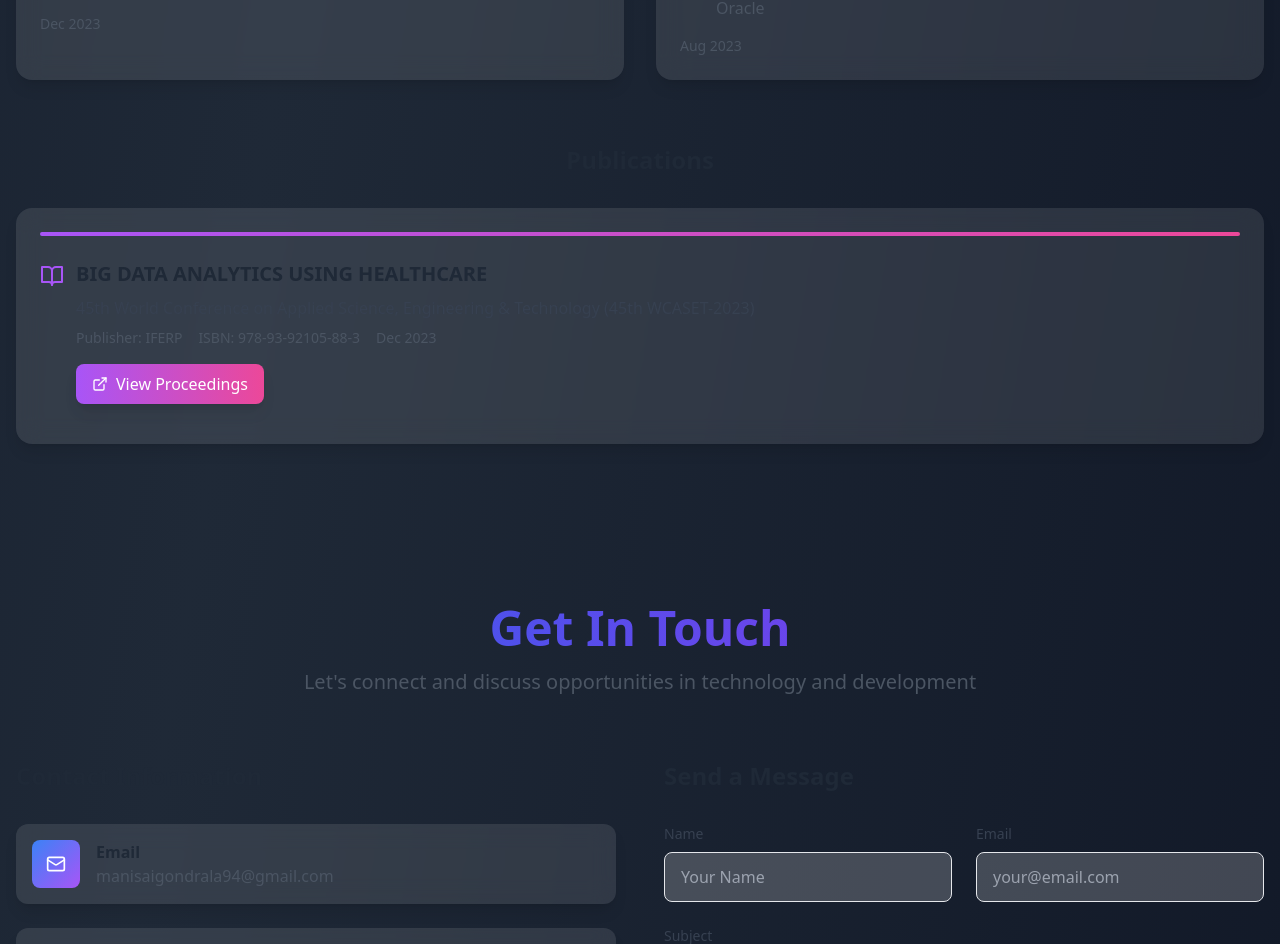
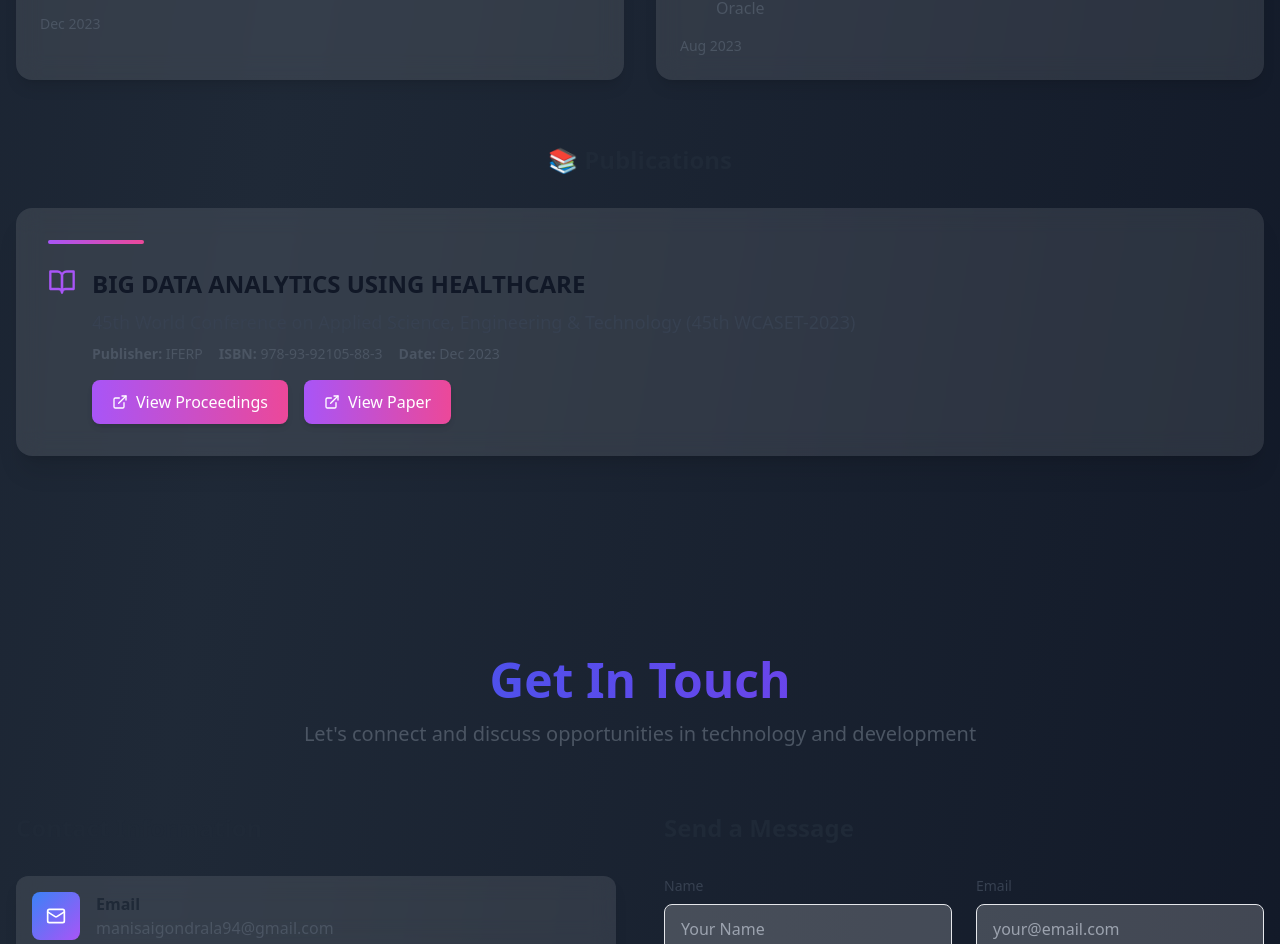
Before and after one commit to ManisaiGondrala/portfolio1, a React (Vite) app in the folder project/: page / in a window 1280 px wide. Shown: the part 5913-6857 px from the top of the page. Built offline with nearby package versions, Linux system fonts and the light colour scheme.

Commit message:
view_paper added

```diff
--- a/project/src/assets/assets.ts
+++ b/project/src/assets/assets.ts
@@ -2,4 +2,5 @@ import my_profile from './mani1-1.png'
 import ResumePDF from './Gondrala_Mani_Sai_Resume.pdf'
 import hackerrank_logo from './HackerRank_Icon.png'
 import leetcode_logo from './leetcode_icon.png'
-export {my_profile, ResumePDF, hackerrank_logo, leetcode_logo};
+import paper1 from './BIG_DATA_ANALYTICS_USING_HEALTHCARE.pdf'
+export {my_profile, ResumePDF, hackerrank_logo, leetcode_logo, paper1};
--- a/project/src/components/Experience.tsx
+++ b/project/src/components/Experience.tsx
@@ -1,5 +1,6 @@
 import React from 'react';
 import { Calendar, Award, BookOpen, ExternalLink } from 'lucide-react';
+import { paper1 } from '../assets/assets';
 const Experience: React.FC = () => {
   const education = [
     {
@@ -72,6 +73,12 @@ const handlePublicationDownload = () => {
   window.open("https://www.wcasetgoa.com/45th%20WCASET_%20Proceeding.pdf", "_blank");
 };
 
+const downloadpaper1 = () => {
+    const link = document.createElement('a');
+    link.href = paper1;
+    link.download = '';
+    link.click();
+  };
 
   return (
     <section id="experience" className="py-20 px-4">
@@ -272,45 +279,62 @@ const handlePublicationDownload = () => {
         {/* Publications */}
        <div>
   <h3 className="text-2xl font-bold mb-8 text-center text-gray-800 dark:text-gray-200">
-            Publications
+    📚 Publications
   </h3>
+
   {publications.map((pub, index) => (
     <div
       key={index}
-              className="p-6 rounded-2xl backdrop-blur-md bg-white/10 dark:bg-gray-800/10 shadow-lg"
+      className="p-6 sm:p-8 mb-10 rounded-2xl backdrop-blur-md bg-white/10 dark:bg-gray-800/10 shadow-xl hover:shadow-2xl transition-all duration-300"
     >
-              <div className="h-1 bg-gradient-to-r from-purple-500 to-pink-500 rounded-full mb-6"></div>
+      {/* Decorative Bar */}
+      <div className="h-1 w-24 bg-gradient-to-r from-purple-500 to-pink-500 rounded-full mb-6"></div>
 
-              <div className="flex items-start gap-3 mb-4">
-                <BookOpen className="text-purple-500 flex-shrink-0 mt-1" size={24} />
+      {/* Main Content */}
+      <div className="flex flex-col sm:flex-row sm:items-start gap-4">
+        <div className="flex-shrink-0">
+          <BookOpen className="text-purple-500" size={28} />
+        </div>
+
         <div className="flex-1">
-                  <h4 className="text-xl font-bold text-gray-800 dark:text-gray-200 mb-2">
+          <h4 className="text-2xl font-semibold text-gray-900 dark:text-white mb-2">
             {pub.title}
           </h4>
 
-                  <p className="text-gray-700 dark:text-gray-300 mb-2">
+          <p className="text-lg text-gray-700 dark:text-gray-300 mb-2">
             {pub.conference}
           </p>
 
-                  <div className="flex flex-col sm:flex-row sm:items-center gap-2 sm:gap-4 text-sm text-gray-600 dark:text-gray-400 mb-4">
-                    <span>Publisher: {pub.publisher}</span>
-                    <span>ISBN: {pub.isbn}</span>
-                    <span>{pub.date}</span>
+          <div className="flex flex-col sm:flex-row sm:flex-wrap gap-2 sm:gap-4 text-sm text-gray-600 dark:text-gray-400 mb-4">
+            <span><strong>Publisher:</strong> {pub.publisher}</span>
+            <span><strong>ISBN:</strong> {pub.isbn}</span>
+            <span><strong>Date:</strong> {pub.date}</span>
           </div>
 
+          {/* Buttons Row */}
+          <div className="flex flex-col sm:flex-row gap-4">
             <button
               onClick={handlePublicationDownload}
-                    className="flex items-center gap-2 px-4 py-2 rounded-lg bg-gradient-to-r from-purple-500 to-pink-500 text-white hover:from-purple-600 hover:to-pink-600 transition-all duration-300 shadow-lg hover:shadow-xl transform hover:-translate-y-1"
+              className="flex items-center justify-center gap-2 px-5 py-2.5 rounded-lg bg-gradient-to-r from-purple-500 to-pink-500 text-white hover:from-purple-600 hover:to-pink-600 transition-all duration-300 shadow-md hover:shadow-lg"
             >
               <ExternalLink size={16} />
               View Proceedings
             </button>
 
+            <button
+              onClick={downloadpaper1}
+              className="flex items-center justify-center gap-2 px-5 py-2.5 rounded-lg bg-gradient-to-r from-purple-500 to-pink-500 text-white hover:from-purple-600 hover:to-pink-600 transition-all duration-300 shadow-md hover:shadow-lg"
+            >
+              <ExternalLink size={16} />
+              View Paper
+            </button>
+          </div>
         </div>
       </div>
     </div>
   ))}
 </div>
+
       </div>
     </section>
   );
```
Also changed, not shown: 1 other file (tests, documents, lock files or other folders). Lines whose indentation alone changed are shown as unchanged.
